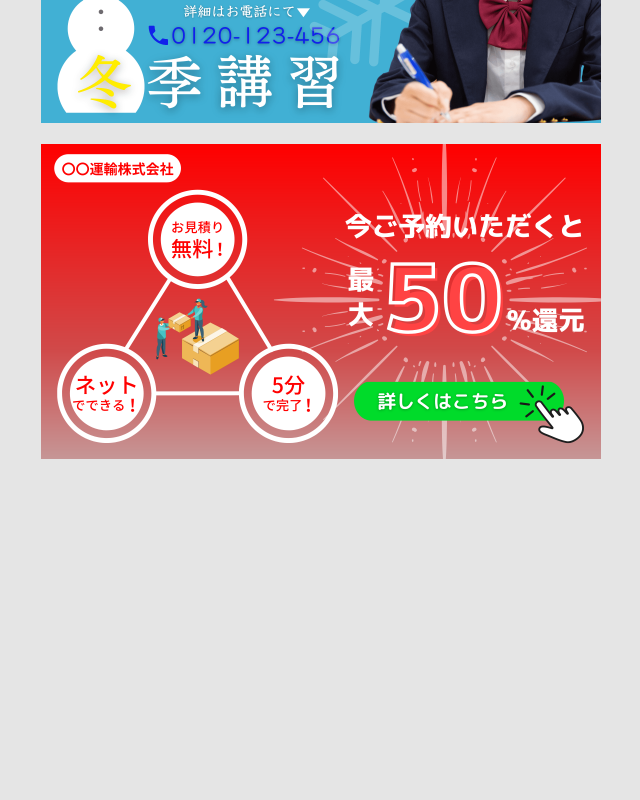
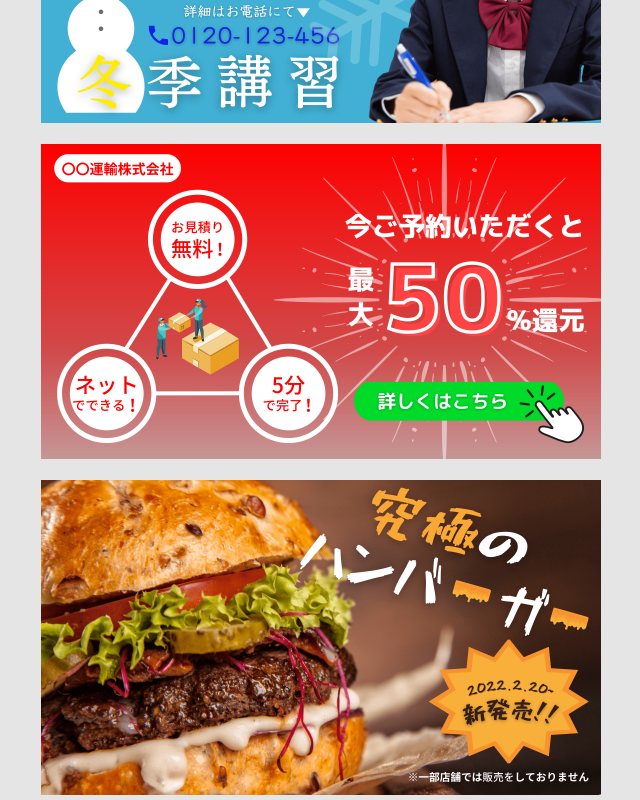
Before and after one commit to nowvilla-physi/banner, a Next.js app: page / in a window 1280 px wide. Shown: the part 636-1436 px from the top of the page, without its empty margins (319-959 px from the left). Before the commit the page ends 1100 px from the top, so only its background shows below. Built offline with nearby package versions, Linux system fonts and the light colour scheme.

Commit message:
バナーを追加した。

```diff
--- a/pages/index.js
+++ b/pages/index.js
@@ -4,6 +4,7 @@ import styles from '../styles/Home.module.css'
 import christmasSaleImg from '../public/images/christmas-sale.png'
 import winterTrainingImg from '../public/images/winter-training.png'
 import movingImg from '../public/images/moving.png'
+import hamburgerImg from '../public/images/hamburger.png'
 
 export default function Home() {
   return (
@@ -27,6 +28,9 @@ export default function Home() {
                   <div className={styles['banner-item']}>
                       <Image src={movingImg} alt={'バナー'} width={560} height={315} />
                   </div>
+                  <div className={styles['banner-item']}>
+                      <Image src={hamburgerImg} alt={'バナー'} width={560} height={315} />
+                  </div>
               </div>
           </section>
       </main>
```
Also changed, not shown: public/images/hamburger.png (added).
